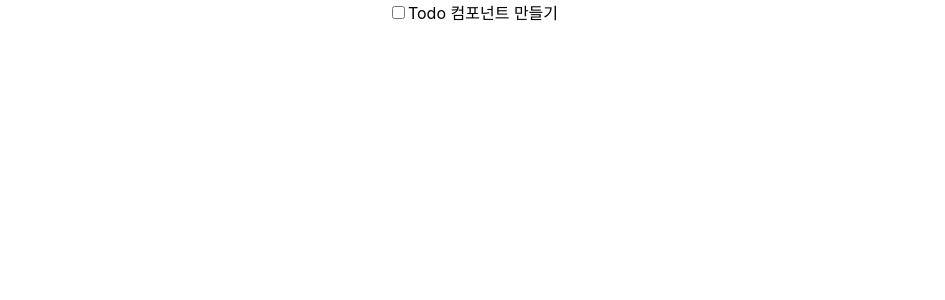
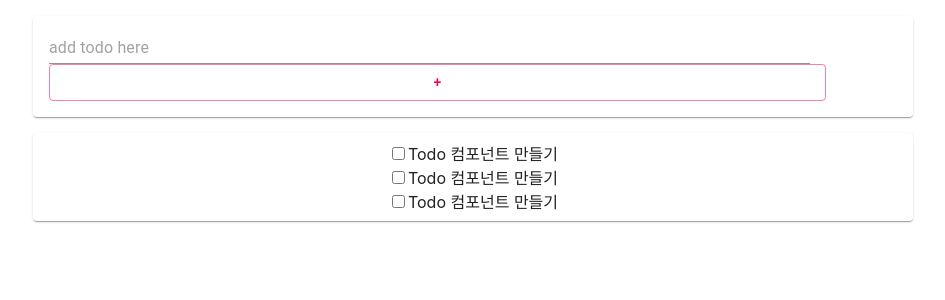
Before and after one commit to fkffkfk/todo-react-app, a React (Create React App) app: page / in a window 1280 px wide. Shown: the top 300 px of the page, without its empty margins (167-1112 px from the left). Built offline with nearby package versions, Linux system fonts and the light colour scheme.

Commit message:
4/10 웹응용 수업

```diff
--- /dev/null
+++ b/src/AddTodo.js
@@ -0,0 +1,28 @@
+import React from "react";
+import { TextField,Paper,Button,Grid } from "@material-ui/core";
+
+class AddTodo extends React.Component{
+    constructor(props){
+        super(props);
+        this.state = {item: {title: ""}};
+    }
+
+    render(){
+        return(
+            <Paper style={{margin:16,padding:16}}>
+                <Grid container>
+                    <Grid xs={11} md={11} item style={{paddingRight:16}}>
+                        <TextField placeholder="add todo here" fullWidth />
+                    </Grid>
+                    <Grid xs={11} md={11} item>
+                        <Button fullWidth color="secondary" variant="outlined">
+                            +
+                        </Button>
+                    </Grid>
+                </Grid>
+            </Paper>
+        );
+    }
+}
+
+export default AddTodo;
--- a/src/App.js
+++ b/src/App.js
@@ -1,5 +1,7 @@
 import React from 'react';
 import Todo from './Todo';
+import AddTodo from './AddTodo.js';
+import { Paper,List,Container } from '@material-ui/core';
 import './App.css';
 
 /*class App extends React.Component{
@@ -16,14 +18,32 @@
   constructor(props){
     super(props);
     this.state={
-      item: {id: 0, title: "Hello world 1", done: true}};
+      items: [
+        {id: 0, title: "Hello world 1", done: true},
+      {id: 1, title: "Hello world 2", done: false},
+      {id: 2, title: "Hello world 3", done: true}
+    ]
+    };
     }
 
   render() {
+
+    var todoItems = this.state.items.length> 0 && (
+    <Paper style={{margin:16}}>
+    <List>
+    {this.state.items.map((item,index)=>(
+      <Todo item={item}></Todo>
+    ))}
+   </List>
+   </Paper>
+   );
+
     return(
     <div className="App">
-      <Todo item={this.state.item} />
-
+      <Container maxWidth="md">
+      <AddTodo/>
+      <div className='TodoList'>{todoItems}</div>
+      </Container>
     </div>
     );
   }
```
